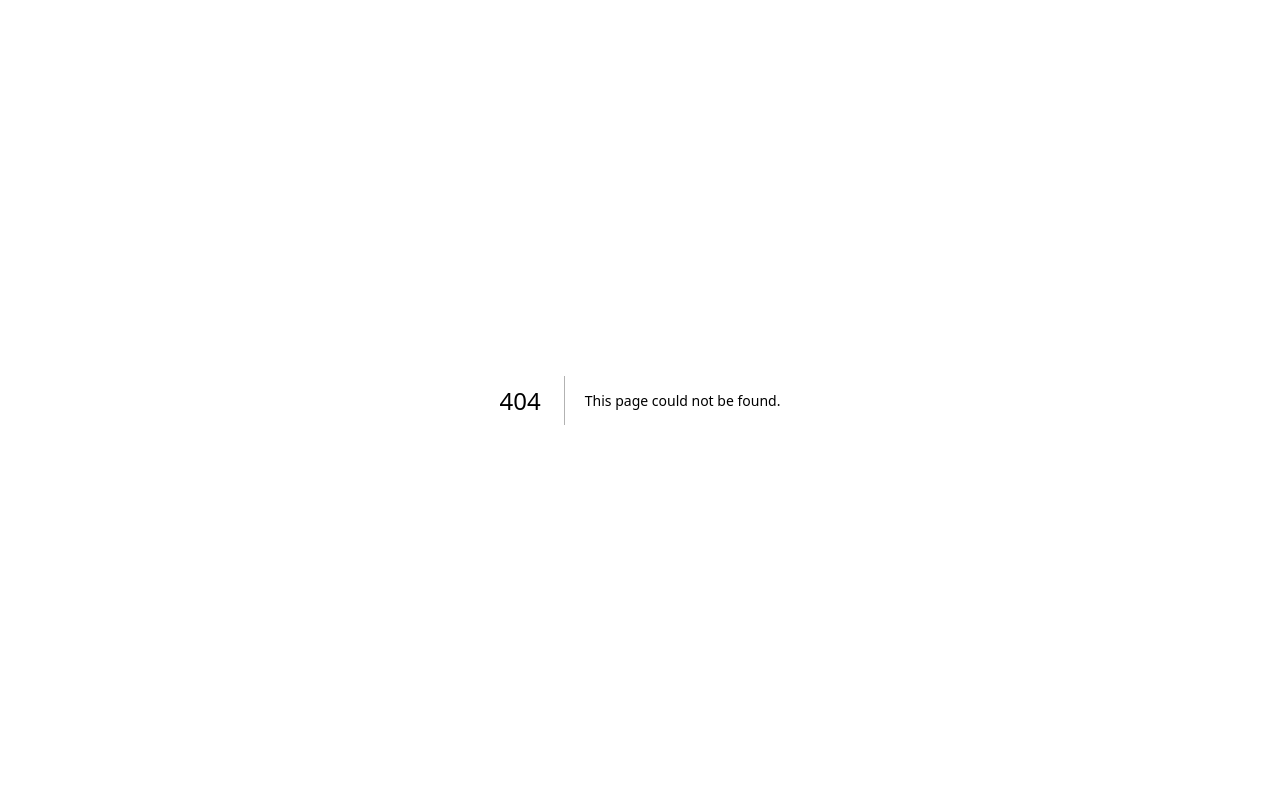
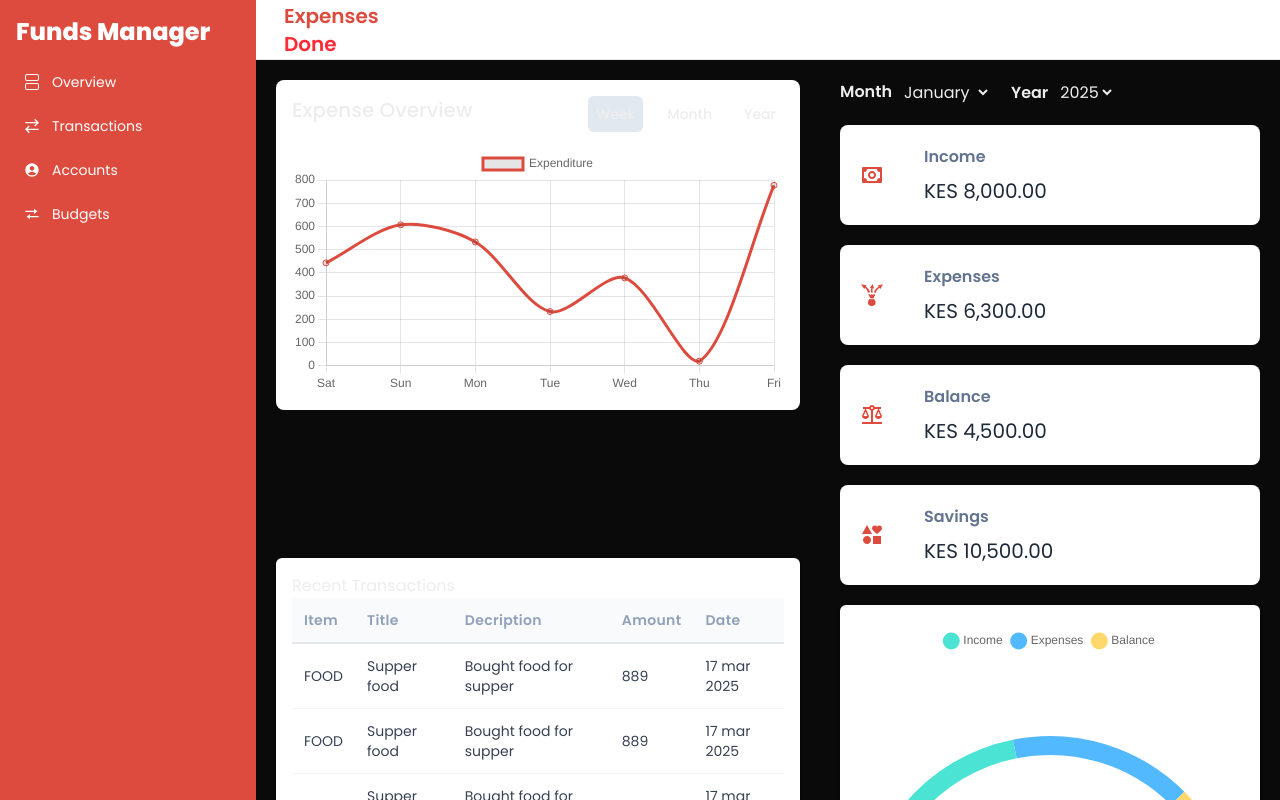
Before and after one commit to AllanG-4779/expense-tracker-frontend, a Next.js app: page /account/expenses in a window 1280 px wide. Before the commit this address had no page. Shown: the top 800 px of the page. Built offline with nearby package versions, Linux system fonts and the light colour scheme.

Commit message:
add context

```diff
--- a/app/account/user/accounts/page.tsx
+++ b/app/account/user/accounts/page.tsx
@@ -3,7 +3,7 @@ import Accounts from "../../../components/Accounts";
 
 const AccountsPage = () => {
   return (
-    <div className="flex flex-col ">
+    <div className="flex flex-col">
       <Accounts />
     </div>
   );
--- a/app/components/AppBar.tsx
+++ b/app/components/AppBar.tsx
@@ -2,12 +2,19 @@
 import React, { ReactNode, useContext } from "react";
 import { BiMenu } from "react-icons/bi";
 import { ModalContext } from "../data/context/ModalContext";
+import { AuthContext } from "../data/context/authContext";
 
 const AppBar: React.FC<{ icon?: ReactNode; title: string }> = ({ title }) => {
   const appContext = useContext(ModalContext);
   if (appContext === undefined) {
     throw new Error("useModalContext must be used within a ModalProvider");
   }
+  const authContext = useContext(AuthContext);
+
+  if (authContext === undefined) {
+    throw new Error("useAuthContext must be used within an AuthProvider");
+  }
+  console.log("authContext", authContext);
 
   return (
     <div className="flex flex-row  md:justify-start gap-5 p-5  w-full h-1/100 md:h-15 border-b border-b-gray-200 bg-white  px-2">
@@ -17,6 +24,9 @@ const AppBar: React.FC<{ icon?: ReactNode; title: string }> = ({ title }) => {
       />
       <div className="font-semibold text-xl text-[#dc4b3e] self-center ml-5">
         {title}
+        <p className="text-red-500">
+          {authContext.isAuthenticated ? "hello" : "Done"}
+        </p>
       </div>
     </div>
   );
--- a/app/components/LoginScreen.tsx
+++ b/app/components/LoginScreen.tsx
@@ -6,6 +6,7 @@ import { LoginUser, LoginUserResponse } from "../types/apiTypes";
 import { fetchClient } from "../utils/fetchClient";
 import Alert from "./raw/Alert";
 import { useRouter } from "next/navigation";
+import { AuthContext } from "../data/context/authContext";
 
 const LoginScreen = () => {
   const [payload, setPayload] = React.useState<LoginUser>({
@@ -16,6 +17,10 @@ const LoginScreen = () => {
   const [loading, setLoading] = React.useState(false);
   const [message, setMessage] = React.useState("");
   const [type, setType] = React.useState("success");
+  const authContext = React.useContext(AuthContext);
+  if (!authContext) {
+    throw new Error("AuthContext is not defined");
+  }
   const handleSubmit = async (e: React.FormEvent) => {
     e.preventDefault();
     if (!payload.username || !payload.password) {
@@ -38,7 +43,13 @@ const LoginScreen = () => {
     } else {
       setMessage(response.message);
       setType("success");
+      authContext?.login(response.body.token, {
+        username: payload.username,
+        email: response.user.email,
+      });
+      console.log("User logged in:", authContext); // Debugging line
       setLoading(false);
+
       router.push("/account/user/accounts");
     }
   };
--- a/app/components/SideBar.tsx
+++ b/app/components/SideBar.tsx
@@ -4,8 +4,10 @@ import Link from "next/link";
 import { ModalContext } from "../data/context/ModalContext";
 import { MdClose } from "react-icons/md";
 
+
 const SideBar = () => {
   const appContext = useContext(ModalContext);
+
   if (appContext === undefined) {
     throw new Error("useModalContext must be used within a ModalProvider");
   }
--- /dev/null
+++ b/app/data/context/authContext.tsx
@@ -0,0 +1,47 @@
+"use client";
+import React from "react";
+
+export type AuthContextType = {
+  isAuthenticated: boolean;
+  logout: () => void;
+  login: (
+    token: string,
+    createUser: { username: string; email: string }
+  ) => void;
+  user: { username: string; email: string };
+  token: string;
+};
+
+export const AuthContext = React.createContext<AuthContextType | undefined>(
+  undefined
+);
+
+const AuthProvider = ({ children }: { children: React.ReactNode }) => {
+  const [isAuthenticated, setIsAuthenticated] = React.useState(false);
+  const [user, setUser] = React.useState<{ username: string; email: string }>({
+    username: "",
+    email: "",
+  });
+  const [token, setToken] = React.useState("");
+  const login = (token: string, user: { username: string; email: string }) => {
+    console.log("login", token, user);
+    setIsAuthenticated(true);
+    setUser({ username: user.username, email: user.email });
+    setToken(token);
+  };
+
+  const logout = () => {
+    setIsAuthenticated(false);
+    setUser({ username: "", email: "" });
+    setToken("");
+  };
+
+  return (
+    <AuthContext.Provider
+      value={{ isAuthenticated, login, logout, user, token }}
+    >
+      {children}
+    </AuthContext.Provider>
+  );
+};
+export default AuthProvider;
--- a/app/layout.tsx
+++ b/app/layout.tsx
@@ -2,6 +2,7 @@ import type { Metadata } from "next";
 import { Poppins } from "next/font/google";
 
 import "./globals.css";
+import AuthProvider from "./data/context/authContext";
 
 const geistSans = Poppins({
   subsets: ["latin"],
@@ -20,7 +21,9 @@ export default function RootLayout({
 }>) {
   return (
     <html lang="en">
-      <body className={geistSans.className}>{children}</body>
+      <AuthProvider>
+        <body className={geistSans.className}>{children}</body>
+      </AuthProvider>
     </html>
   );
 }
--- a/app/types/apiTypes.ts
+++ b/app/types/apiTypes.ts
@@ -26,5 +26,11 @@ export type LoginUserResponse = {
     token: string;
     valid_for: number;
   };
+  user: {
+    username: string;
+    email: string;
+    first_name?: string;
+    last_name?: string;
+  };
   successful: boolean;
 };
```
Also changed, not shown: app/account/layout.tsx (+7 -5 lines), app/account/expenses/page.tsx (renamed from app/account/user/expenses/page.tsx), app/data/context/ModalContext.tsx (line endings or trailing spaces).
